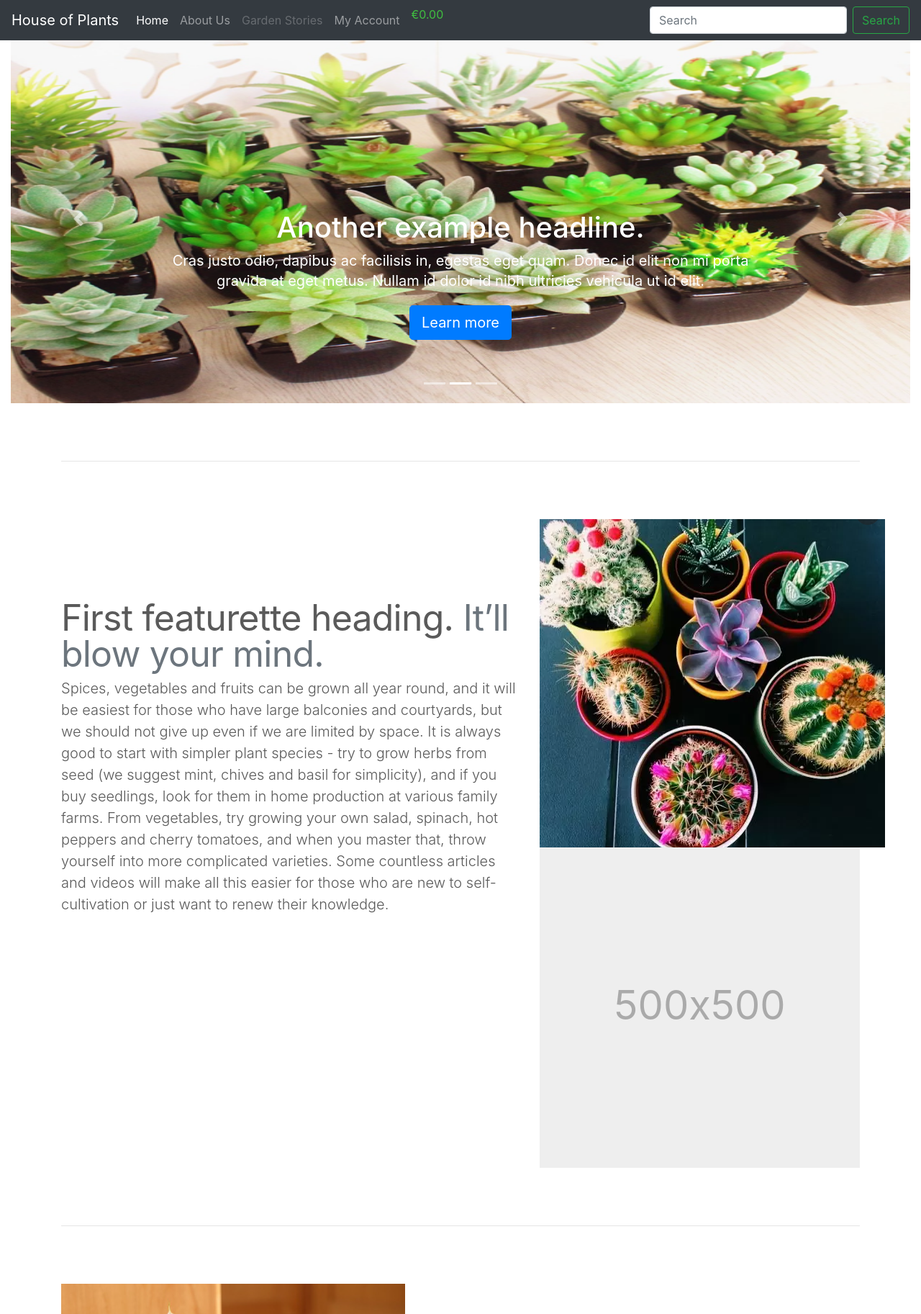
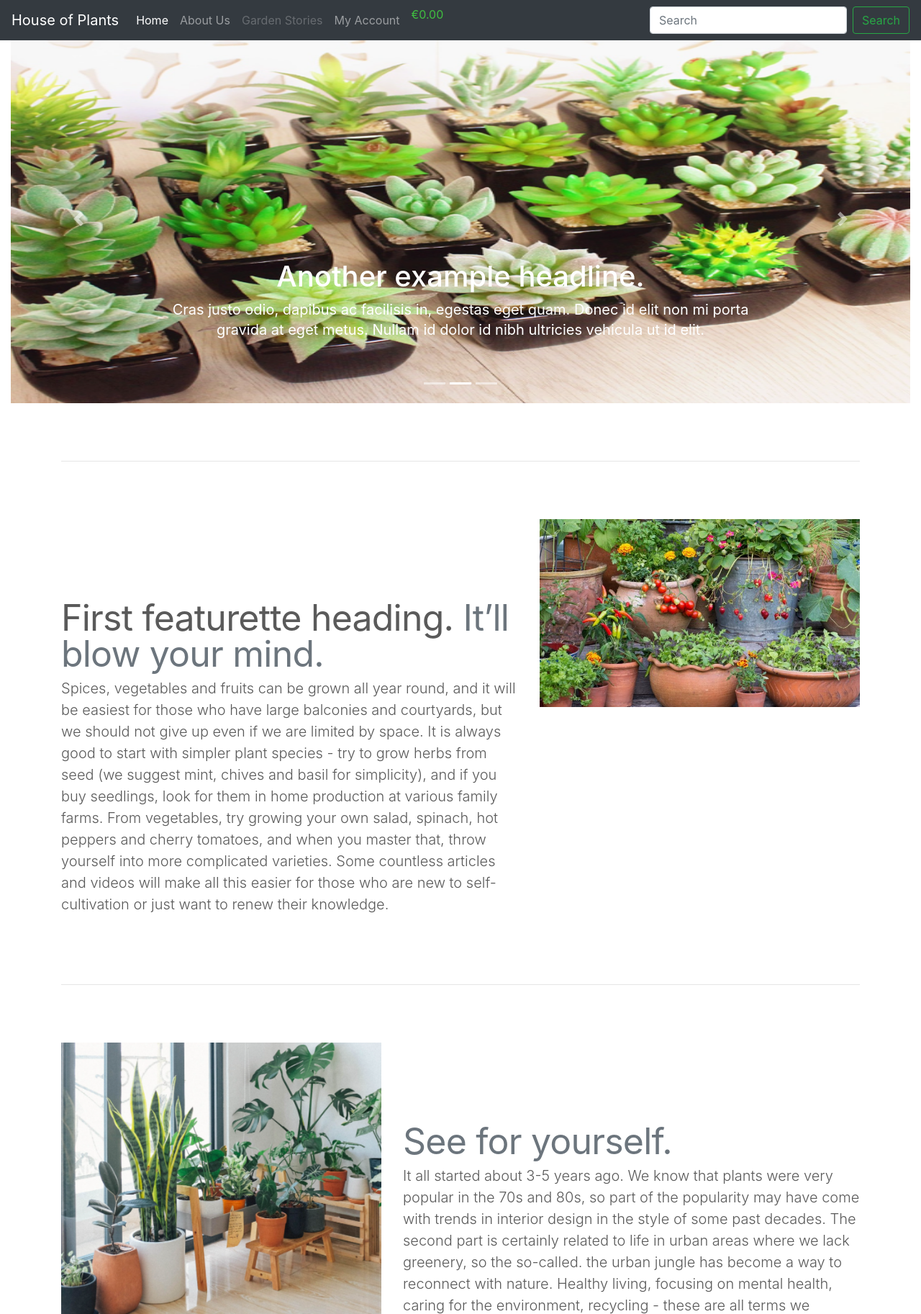
Before and after one commit to petracili/MS4, a Django app: template templates/base.html in a window 1280 px wide; the page is wider, and only the part inside the window is pictured. Shown: the top 1825 px of that part at 72% size. Run offline with Django 3.2, Linux system fonts and the light colour scheme; the template is opened without the code that fills it, so the values that code supplies are empty; some libraries are stand-ins or nearby versions.

Commit message:
Added img and change images for folder

```diff
--- a/templates/base.html
+++ b/templates/base.html
@@ -139,7 +139,6 @@
           <div class="carousel-caption">
             <h1>Another example headline.</h1>
             <p>Cras justo odio, dapibus ac facilisis in, egestas eget quam. Donec id elit non mi porta gravida at eget metus. Nullam id dolor id nibh ultricies vehicula ut id elit.</p>
-            <p><a class="btn btn-lg btn-primary" href="#" role="button">Learn more</a></p>
           </div>
         </div>
       </div>
@@ -184,8 +183,7 @@
            Some countless articles and videos will make all this easier for those who are new to self-cultivation or just want to renew their knowledge.</p>
       </div>
       <div class="col-md-5">
-        <img src="{% static 'img/sukulent2.PNG' %}" />
-        <svg class="bd-placeholder-img bd-placeholder-img-lg featurette-image img-fluid mx-auto" width="500" height="500" xmlns="http://www.w3.org/2000/svg" preserveAspectRatio="xMidYMid slice" focusable="false" role="img" aria-label="Placeholder: 500x500"><title>Placeholder</title><rect width="100%" height="100%" fill="#eee"></rect><text x="50%" y="50%" fill="#aaa" dy=".3em">500x500</text></svg>
+        <img src="{% static 'img/vrt2.PNG' %}" class="bd-placeholder-img bd-placeholder-img-lg featurette-image img-fluid mx-auto" width="500" height="500" />
       </div>
     </div>
 
@@ -200,8 +198,7 @@
           to have plants in interiors and this is the real truth - people are so happy and excited about a new list of flowers on their plant.</p>
       </div>
       <div class="col-md-5 order-md-1">
-        <img src="{% static 'img/sukulent4.PNG' %}" />
-        <svg class="bd-placeholder-img bd-placeholder-img-lg featurette-image img-fluid mx-auto" width="500" height="500" xmlns="http://www.w3.org/2000/svg" preserveAspectRatio="xMidYMid slice" focusable="false" role="img" aria-label="Placeholder: 500x500"><title>Placeholder</title><rect width="100%" height="100%" fill="#eee"></rect><text x="50%" y="50%" fill="#aaa" dy=".3em">500x500</text></svg>
+        <img src="{% static 'img/vrt3.PNG' %}" class="bd-placeholder-img bd-placeholder-img-lg featurette-image img-fluid mx-auto" width="500" height="500"/>
       </div>
     </div>
 
@@ -214,8 +211,7 @@
           so we are constantly looking for some new most beautiful plant we have ever seen.</p>
       </div>
       <div class="col-md-5">
-        <img src="{% static 'img/sukulent3.PNG' %}" />
-        <svg class="bd-placeholder-img bd-placeholder-img-lg featurette-image img-fluid mx-auto" width="500" height="500" xmlns="http://www.w3.org/2000/svg" preserveAspectRatio="xMidYMid slice" focusable="false" role="img" aria-label="Placeholder: 500x500"><title>Placeholder</title><rect width="100%" height="100%" fill="#eee"></rect><text x="50%" y="50%" fill="#aaa" dy=".3em">500x500</text></svg>
+        <img src="{% static 'img/vrt4.PNG' %}" class="bd-placeholder-img bd-placeholder-img-lg featurette-image img-fluid mx-auto" width="500" height="500" />
       </div>
     </div>
 
```
Also changed, not shown: static/img/vrt2.PNG (added), static/img/vrt3.PNG (added), static/img/vrt4.PNG (added).
